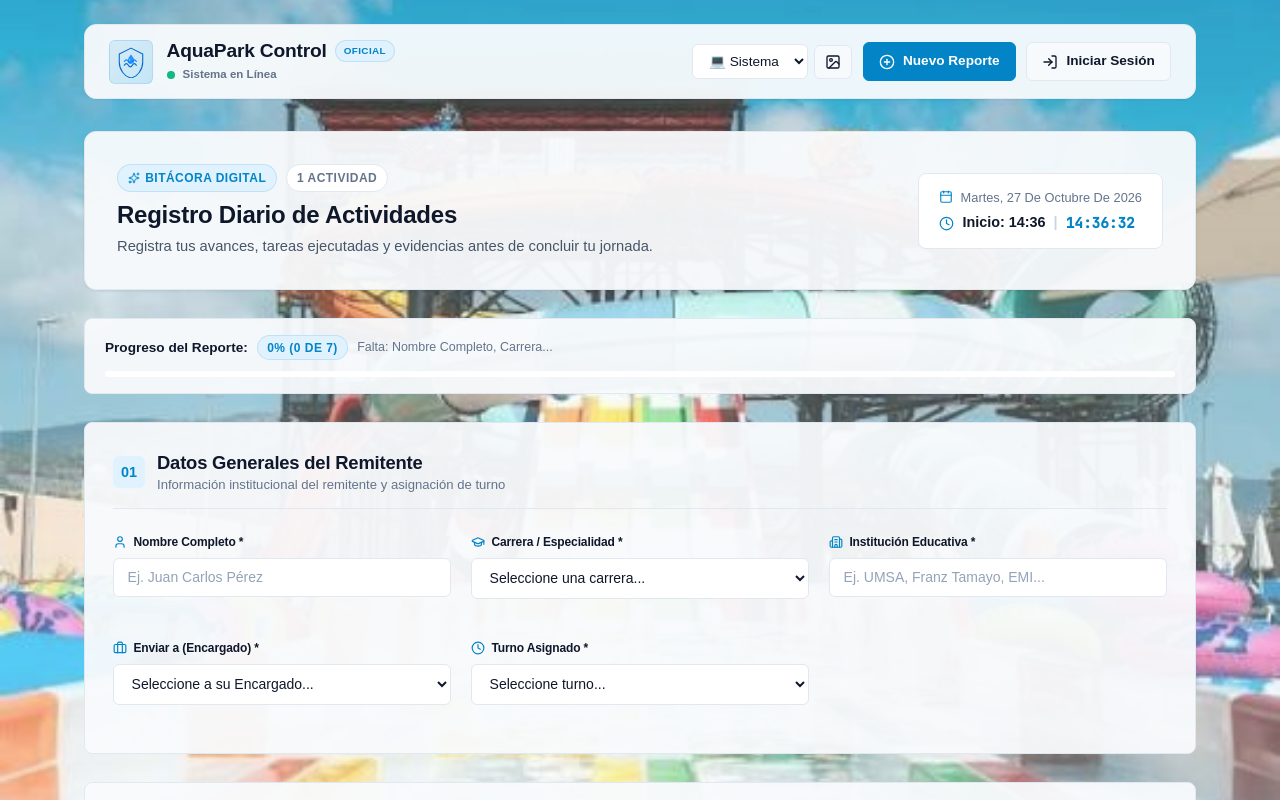
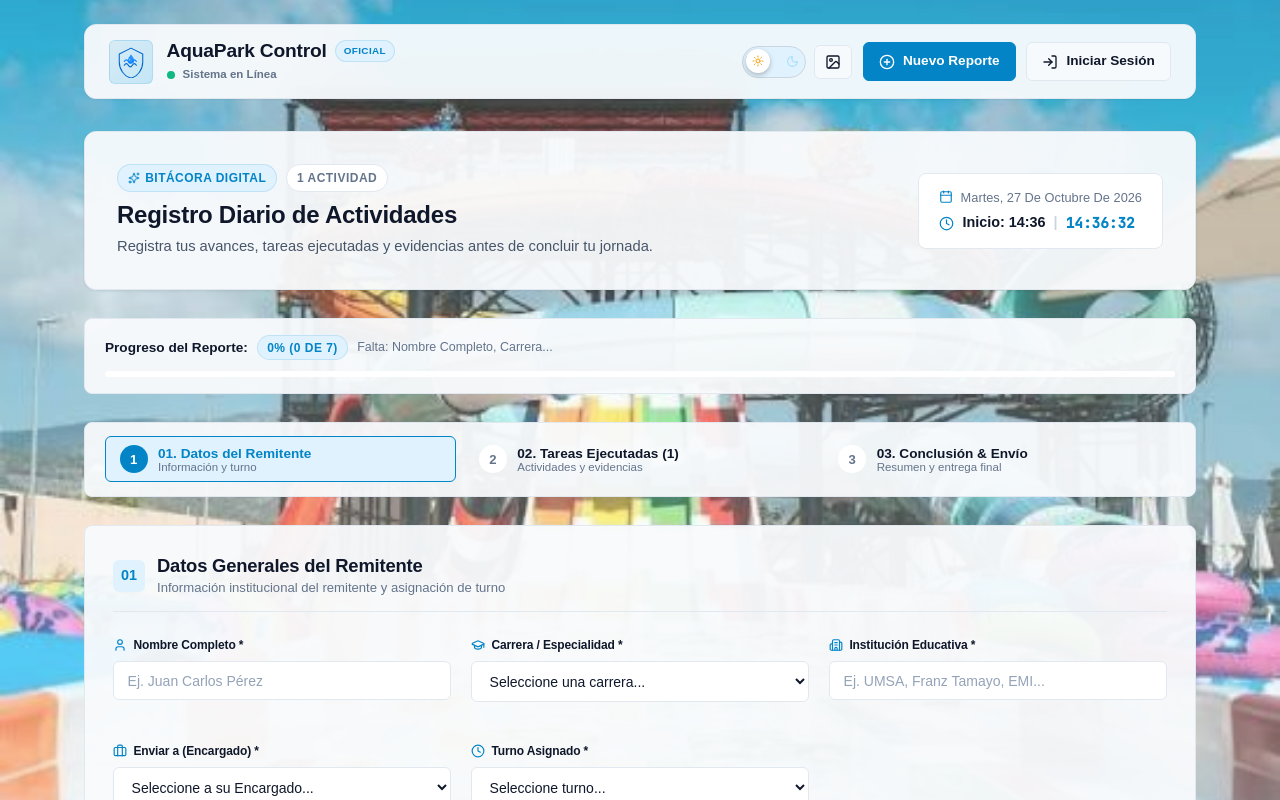
Before and after one commit to Hector-ionic/control-aquapark, a React (Vite) app: page / in a window 1280 px wide. Shown: the top 800 px of the page. Built offline with nearby package versions, Linux system fonts and the light colour scheme.

Commit message:
feat(ui): formulario por pasos wizard stepper, limpieza automatica al enviar y toggle switch deslizable de tema

```diff
--- a/src/App.jsx
+++ b/src/App.jsx
@@ -1,6 +1,6 @@
 import React, { useState, useEffect } from 'react';
 import { BrowserRouter, Routes, Route, Link, useLocation } from 'react-router-dom';
-import { ShieldCheck, PlusCircle, LogIn, LogOut, User, Sparkles, ShieldAlert, Image as ImageIcon, KeyRound, Wifi, WifiOff } from 'lucide-react';
+import { ShieldCheck, PlusCircle, LogIn, LogOut, User, Sparkles, ShieldAlert, Image as ImageIcon, KeyRound, Wifi, WifiOff, Sun, Moon } from 'lucide-react';
 import PasswordRequestsModal from './components/PasswordRequestsModal';
 import { subscribeToPasswordRequests } from './services/passwordRequestService';
 import { Toaster } from 'react-hot-toast';
@@ -74,29 +74,57 @@ function NavigationHeader({ theme, setTheme, isOnline = true }) {
 
       <nav style={{ display: 'flex', gap: '0.65rem', alignItems: 'center', flexWrap: 'wrap' }}>
 
-        {/* SELECTOR DE TEMA */}
-        <div style={{ display: 'flex', alignItems: 'center', gap: '0.35rem' }}>
-          <select
-            value={theme}
-            onChange={e => setTheme(e.target.value)}
-            aria-label="Selector de tema visual"
+        {/* INTERRUPTOR DESLIZABLE (TOGGLE SWITCH) CLARO / OSCURO */}
+        <div style={{ display: 'flex', alignItems: 'center', gap: '0.45rem' }}>
+          <button
+            type="button"
+            onClick={() => setTheme(prev => (prev === 'dark' ? 'light' : 'dark'))}
             style={{
-              padding: '0.5rem 0.75rem',
-              borderRadius: 'var(--radius-sm)',
-              border: '1px solid var(--surface-border)',
-              background: 'var(--surface-secondary)',
-              color: 'var(--text-main)',
+              position: 'relative',
+              width: '64px',
+              height: '32px',
+              borderRadius: '999px',
+              background: theme === 'dark' ? '#0f172a' : '#e0f2fe',
+              border: '1.5px solid var(--surface-border-strong)',
+              cursor: 'pointer',
+              display: 'flex',
+              alignItems: 'center',
+              justifyContent: 'space-between',
+              padding: '0 6px',
+              transition: 'background 0.3s ease, border-color 0.3s ease',
               outline: 'none',
-              cursor: 'pointer',
-              width: 'auto',
-              fontSize: '0.85rem',
-              fontWeight: 500
+              userSelect: 'none'
             }}
+            title={theme === 'dark' ? 'Cambiar a Modo Claro' : 'Cambiar a Modo Oscuro'}
+            aria-label="Alternar tema claro y oscuro"
           >
-            <option value="system">💻 Sistema</option>
-            <option value="light">☀️ Claro</option>
-            <option value="dark">🌙 Oscuro</option>
-          </select>
+            <Sun size={13} color="#f59e0b" style={{ opacity: theme === 'dark' ? 0.35 : 1, transition: 'opacity 0.25s ease' }} />
+            <Moon size={13} color="#38bdf8" style={{ opacity: theme === 'dark' ? 1 : 0.35, transition: 'opacity 0.25s ease' }} />
+
+            {/* Bolita deslizante */}
+            <span
+              style={{
+                position: 'absolute',
+                top: '2.5px',
+                left: theme === 'dark' ? '34px' : '3px',
+                width: '24px',
+                height: '24px',
+                borderRadius: '50%',
+                background: theme === 'dark' ? '#0284c7' : '#ffffff',
+                boxShadow: '0 2px 5px rgba(0,0,0,0.25)',
+                transition: 'left 0.25s cubic-bezier(0.4, 0, 0.2, 1), background 0.25s ease',
+                display: 'flex',
+                alignItems: 'center',
+                justifyContent: 'center'
+              }}
+            >
+              {theme === 'dark' ? (
+                <Moon size={12} color="#ffffff" />
+              ) : (
+                <Sun size={12} color="#f59e0b" />
+              )}
+            </span>
+          </button>
 
           <button
             type="button"
--- a/src/pages/StudentForm.jsx
+++ b/src/pages/StudentForm.jsx
@@ -2,7 +2,7 @@ import React, { useState, useEffect, useMemo } from 'react';
 import {
   Plus, Trash2, Upload, Link as LinkIcon, Send, FileDown, Loader,
   FileText, Clock, Calendar, User, Briefcase, GraduationCap, Building2,
-  CheckCircle2, Sparkles, Image as ImageIcon, AlertCircle, FileCheck, X, Save, RotateCcw
+  CheckCircle2, Sparkles, Image as ImageIcon, AlertCircle, FileCheck, X, Save, RotateCcw, ArrowLeft, ArrowRight
 } from 'lucide-react';
 import html2pdf from 'html2pdf.js';
 import toast from 'react-hot-toast';
@@ -85,7 +85,8 @@ export default function StudentForm({ isEncargadoMode = false, encargadoName = '
         turno: '',
         conclusion: ''
       });
-      setActivities([{ id: 1, description: '', link: '', fileName: '', fileBase64: null, fileType: null }]);
+      setActivities([{ id: Date.now(), description: '', link: '', fileName: '', fileBase64: null, fileType: null }]);
+      setCurrentStep(1);
     }
   };
 
@@ -103,7 +104,34 @@ export default function StudentForm({ isEncargadoMode = false, encargadoName = '
   ]);
 
   // Estado para gestión de borrador automático
+  // Control de pasos del formulario (Wizard Stepper sin scroll)
+  const [currentStep, setCurrentStep] = useState(1);
+
   const [draftSavedAt, setDraftSavedAt] = useState(null);
+
+  // Validadores y navegación entre pasos
+  const handleNextFromStep1 = () => {
+    if (!formData.name.trim() || !formData.career.trim() || !formData.institution.trim() || !formData.turno) {
+      toast.error("⚠️ Por favor completa tu Nombre, Carrera, Institución y Turno antes de avanzar.");
+      return;
+    }
+    if (!formData.supervisor) {
+      toast.error("⚠️ Debes seleccionar al Encargado destinatario.");
+      return;
+    }
+    setCurrentStep(2);
+    window.scrollTo({ top: 140, behavior: 'smooth' });
+  };
+
+  const handleNextFromStep2 = () => {
+    const emptyIndex = activities.findIndex(act => act.description.trim().length < 10);
+    if (emptyIndex !== -1) {
+      toast.error(`⚠️ La Actividad #${emptyIndex + 1} debe tener al menos 10 caracteres explicativos.`);
+      return;
+    }
+    setCurrentStep(3);
+    window.scrollTo({ top: 140, behavior: 'smooth' });
+  };
 
   // Cargar borrador de localStorage al montar el formulario (modo pasante)
   useEffect(() => {
@@ -454,6 +482,22 @@ export default function StudentForm({ isEncargadoMode = false, encargadoName = '
         ...reportData
       });
       toast.success("✅ ¡Bitácora registrada con éxito!");
+
+      // Limpiar de inmediato el formulario para permitir un nuevo llenado limpio
+      if (!isEncargadoMode) {
+        localStorage.removeItem('aquapark_report_draft');
+        setDraftSavedAt(null);
+        setFormData({
+          name: '',
+          career: '',
+          institution: '',
+          supervisor: '',
+          turno: '',
+          conclusion: ''
+        });
+        setActivities([{ id: Date.now(), description: '', link: '', fileName: '', fileBase64: null, fileType: null }]);
+        setCurrentStep(1);
+      }
     } catch (error) {
       console.error("Error subiendo reporte: ", error);
       toast.error(error.message || "Error al procesar el reporte.");
@@ -678,10 +722,79 @@ export default function StudentForm({ isEncargadoMode = false, encargadoName = '
         </div>
       </div>
 
+      {/* INDICADOR VISUAL DE PASOS (STEPPER SIN SCROLL) */}
+      <div className="glass-card" style={{ padding: '0.85rem 1.25rem' }}>
+        <div style={{ display: 'flex', justifyContent: 'space-between', alignItems: 'center', gap: '0.5rem', flexWrap: 'wrap' }}>
+          {[
+            { step: 1, title: '01. Datos del Remitente', desc: 'Información y turno' },
+            { step: 2, title: `02. Tareas Ejecutadas (${activities.length})`, desc: 'Actividades y evidencias' },
+            { step: 3, title: '03. Conclusión & Envío', desc: 'Resumen y entrega final' }
+          ].map((item) => {
+            const isCurrent = currentStep === item.step;
+            const isDone = currentStep > item.step;
+            return (
+              <button
+                key={item.step}
+                type="button"
+                onClick={() => {
+                  if (item.step < currentStep) {
+                    setCurrentStep(item.step);
+                    window.scrollTo({ top: 140, behavior: 'smooth' });
+                  } else if (item.step === 2) {
+                    handleNextFromStep1();
+                  } else if (item.step === 3) {
+                    if (currentStep === 1) handleNextFromStep1();
+                    else handleNextFromStep2();
+                  }
+                }}
+                style={{
+                  display: 'flex',
+                  alignItems: 'center',
+                  gap: '0.65rem',
+                  background: isCurrent ? 'var(--primary-light)' : 'transparent',
+                  border: isCurrent ? '1.5px solid var(--primary)' : '1px solid transparent',
+                  borderRadius: 'var(--radius-sm)',
+                  padding: '0.5rem 0.85rem',
+                  cursor: 'pointer',
+                  textAlign: 'left',
+                  flex: '1 1 200px',
+                  transition: 'all 0.2s ease',
+                  userSelect: 'none'
+                }}
+              >
+                <div style={{
+                  width: '28px',
+                  height: '28px',
+                  borderRadius: '50%',
+                  background: isDone ? '#16a34a' : isCurrent ? 'var(--primary)' : 'var(--surface-secondary)',
+                  color: isDone || isCurrent ? '#ffffff' : 'var(--text-muted)',
+                  display: 'flex',
+                  alignItems: 'center',
+                  justifyContent: 'center',
+                  fontSize: '0.82rem',
+                  fontWeight: 700
+                }}>
+                  {isDone ? '✓' : item.step}
+                </div>
+                <div>
+                  <div style={{ fontSize: '0.85rem', fontWeight: isCurrent ? 700 : 600, color: isCurrent ? 'var(--primary)' : 'var(--text-main)' }}>
+                    {item.title}
+                  </div>
+                  <div style={{ fontSize: '0.72rem', color: 'var(--text-muted)' }}>
+                    {item.desc}
+                  </div>
+                </div>
+              </button>
+            );
+          })}
+        </div>
+      </div>
+
       <form onSubmit={handleSubmit} style={{ display: 'flex', flexDirection: 'column', gap: '1.75rem' }}>
 
         {/* SECCIÓN 1: DATOS GENERALES */}
-        <div className="glass-card">
+        {currentStep === 1 && (
+          <div className="glass-card">
           <div style={{ display: 'flex', alignItems: 'center', gap: '0.75rem', marginBottom: '1.5rem', borderBottom: '1px solid var(--surface-border)', paddingBottom: '0.85rem' }}>
             <div style={{
               width: '32px', height: '32px', borderRadius: 'var(--radius-sm)',
@@ -770,9 +883,22 @@ export default function StudentForm({ isEncargadoMode = false, encargadoName = '
               </select>
             </div>
           </div>
+
+          <div style={{ display: 'flex', justifyContent: 'flex-end', marginTop: '1.5rem', borderTop: '1px solid var(--surface-border)', paddingTop: '1.25rem' }}>
+            <button
+              type="button"
+              className="btn btn-primary"
+              onClick={handleNextFromStep1}
+              style={{ display: 'flex', alignItems: 'center', gap: '0.5rem', padding: '0.75rem 1.6rem', fontSize: '0.95rem' }}
+            >
+              Siguiente: Tareas Ejecutadas <ArrowRight size={17} />
+            </button>
+          </div>
         </div>
+      )}
 
-        {/* SECCIÓN 2: ACTIVIDADES REALIZADAS */}
+      {/* SECCIÓN 2: ACTIVIDADES REALIZADAS */}
+      {currentStep === 2 && (
         <div className="glass-card">
           <div style={{ display: 'flex', justifyContent: 'space-between', alignItems: 'center', marginBottom: '1.5rem', borderBottom: '1px solid var(--surface-border)', paddingBottom: '0.85rem', flexWrap: 'wrap', gap: '0.75rem' }}>
             <div style={{ display: 'flex', alignItems: 'center', gap: '0.75rem' }}>
@@ -947,10 +1073,32 @@ export default function StudentForm({ isEncargadoMode = false, encargadoName = '
               </div>
             ))}
           </div>
+
+          <div style={{ display: 'flex', justifyContent: 'space-between', alignItems: 'center', marginTop: '1.5rem', borderTop: '1px solid var(--surface-border)', paddingTop: '1.25rem', flexWrap: 'wrap', gap: '0.75rem' }}>
+            <button
+              type="button"
+              className="btn btn-secondary"
+              onClick={() => { setCurrentStep(1); window.scrollTo({ top: 140, behavior: 'smooth' }); }}
+              style={{ display: 'flex', alignItems: 'center', gap: '0.5rem' }}
+            >
+              <ArrowLeft size={16} /> Volver a Datos Generales
+            </button>
+            <button
+              type="button"
+              className="btn btn-primary"
+              onClick={handleNextFromStep2}
+              style={{ display: 'flex', alignItems: 'center', gap: '0.5rem', padding: '0.75rem 1.6rem', fontSize: '0.95rem' }}
+            >
+              Siguiente: Conclusión y Envío <ArrowRight size={17} />
+            </button>
+          </div>
         </div>
+      )}
 
-        {/* SECCIÓN 3: CONCLUSIONES */}
-        <div className="glass-card">
+      {/* SECCIÓN 3: CONCLUSIONES Y ENVÍO */}
+      {currentStep === 3 && (
+        <>
+          <div className="glass-card">
           <div style={{ display: 'flex', alignItems: 'center', gap: '0.75rem', marginBottom: '1.25rem', borderBottom: '1px solid var(--surface-border)', paddingBottom: '0.85rem' }}>
             <div style={{
               width: '32px', height: '32px', borderRadius: 'var(--radius-sm)',
@@ -993,7 +1141,17 @@ export default function StudentForm({ isEncargadoMode = false, encargadoName = '
           border: '1px solid var(--surface-border)',
           boxShadow: 'var(--shadow-sm)'
         }}>
+
+
           <div style={{ display: 'flex', gap: '0.75rem', flexWrap: 'wrap' }}>
+            <button
+              type="button"
+              className="btn btn-secondary"
+              onClick={() => { setCurrentStep(2); window.scrollTo({ top: 140, behavior: 'smooth' }); }}
+              style={{ display: 'flex', alignItems: 'center', gap: '0.4rem' }}
+            >
+              <ArrowLeft size={16} /> Volver a Tareas
+            </button>
             {isEncargadoMode && onCancel && (
               <button type="button" onClick={onCancel} className="btn btn-secondary">
                 Cancelar
@@ -1030,8 +1188,10 @@ export default function StudentForm({ isEncargadoMode = false, encargadoName = '
             )}
           </button>
         </div>
+      </>
+    )}
 
-      </form>
+  </form>
 
       {/* MODAL CORPORATIVO DE CONFIRMACIÓN DE ÉXITO */}
       {submittedReport && (
```
